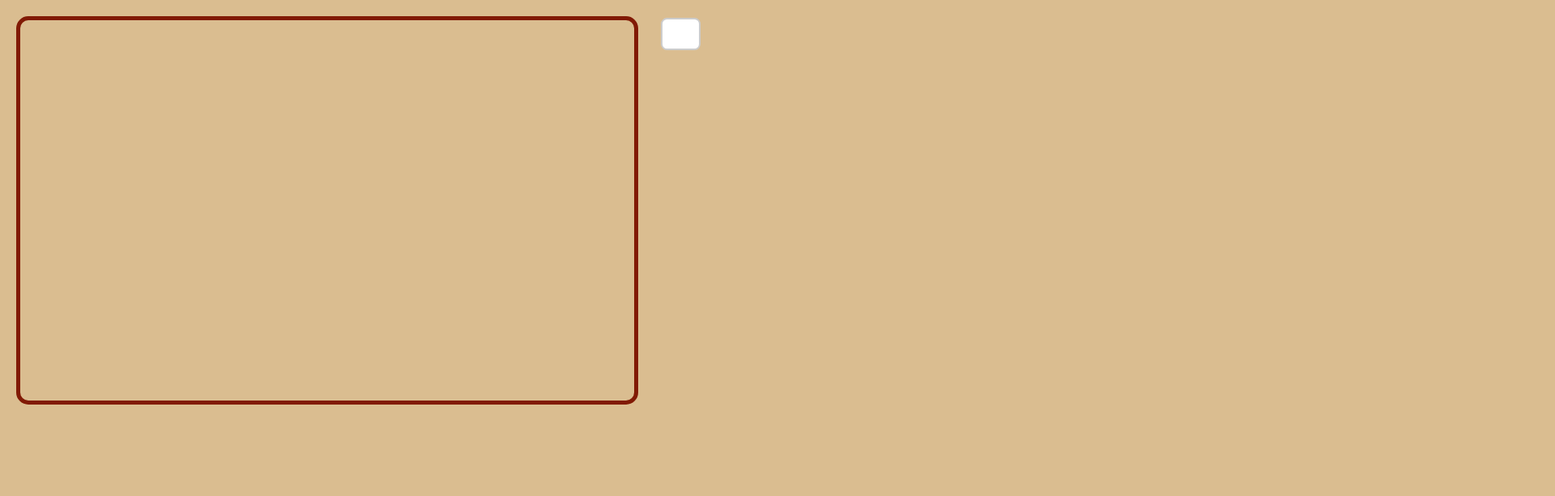
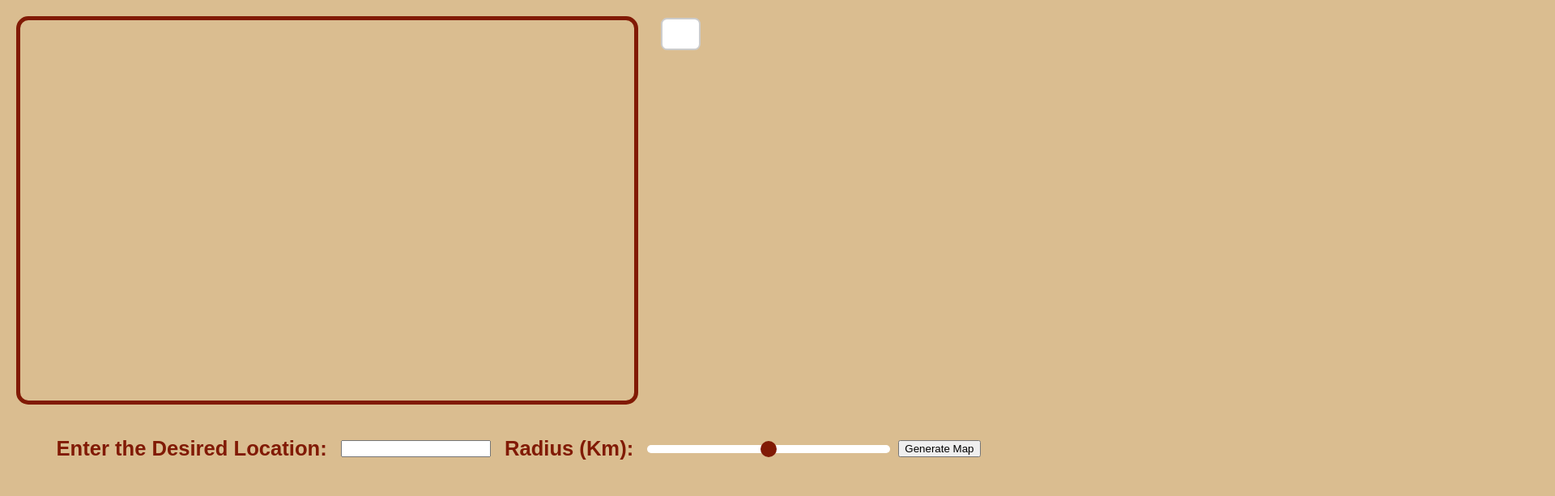
Before and after one commit to Waamer/Gym-Website, a plain HTML site: page index.html in a window 1280 px wide. Shown: the top 613 px of the page at 81% size, 1920 px wide, since content can reach past the window. Drawn offline with Linux system fonts and the light colour scheme; some packages are replaced by stand-ins of ours; a web font is replaced by a local one.

Commit message:
fixed a little oopsie

```diff
--- a/styles.css
+++ b/styles.css
@@ -91,7 +91,7 @@ h4 {
   margin: 15px;
   z-index: 1;
   font-weight: bold;
-  font-size: 30vw;
+  font-size: 2vw;
 }
 
 label, input, button{
```
